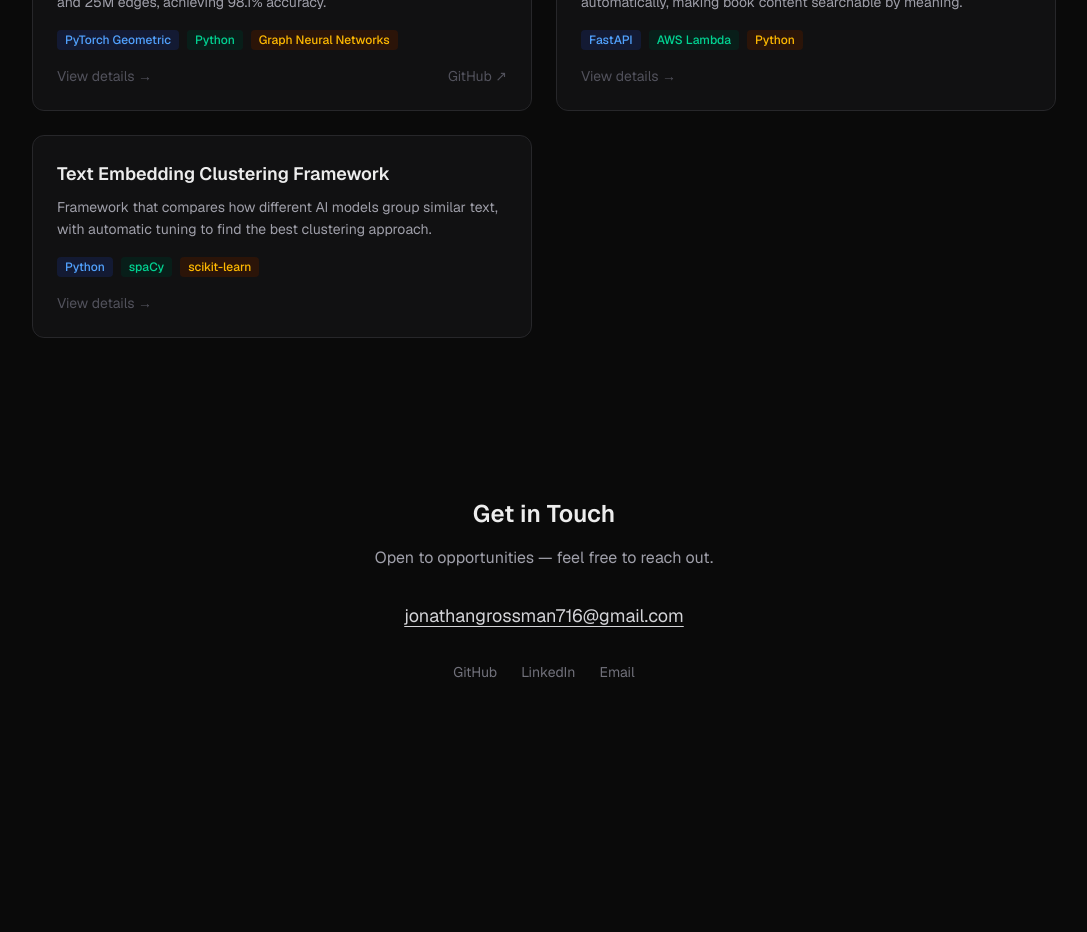
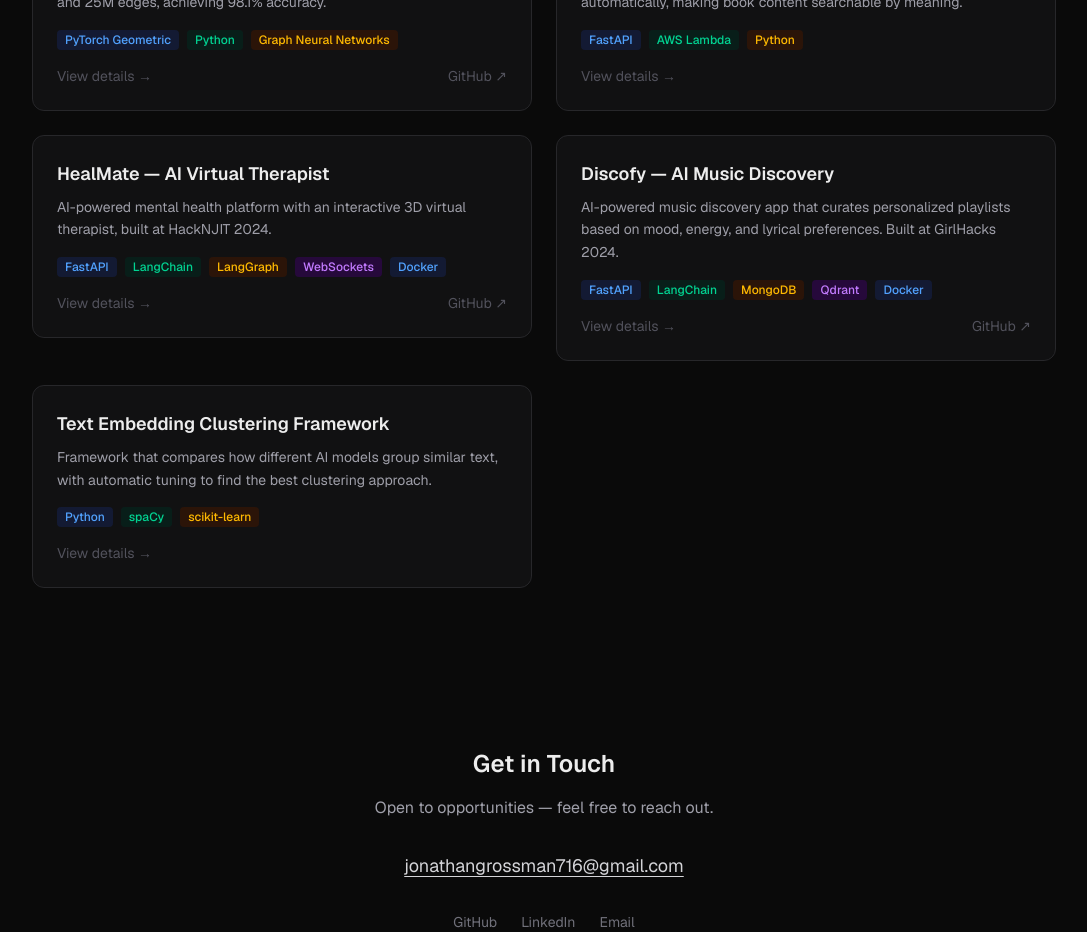
Before and after one commit to jgwentworth92/jgwentworth92.github.io, a Next.js app: page / in a window 1280 px wide. Shown: the part 1720-2652 px from the top of the page, without its empty margins (96-1183 px from the left). Before the commit the page ends 2482 px from the top, so only its background shows below. Built offline with nearby package versions, Linux system fonts and the light colour scheme.

Commit message:
feat: add HealMate and Discofy hackathon projects

```diff
--- a/src/data/projects.ts
+++ b/src/data/projects.ts
@@ -49,6 +49,46 @@ export const projects: Project[] = [
     ],
   },
   {
+    slug: "healmate",
+    title: "HealMate — AI Virtual Therapist",
+    summary:
+      "AI-powered mental health platform with an interactive 3D virtual therapist, built at HackNJIT 2024.",
+    techStack: ["FastAPI", "LangChain", "LangGraph", "WebSockets", "Docker"],
+    githubUrl: "https://github.com/tabrezdn1/hacknjit24-fe",
+    problem:
+      "Mental health support is often inaccessible or impersonal. Existing chatbot solutions lack engagement and don't feel like real conversations with a therapist.",
+    approach:
+      "Built the backend with FastAPI and LangChain/LangGraph to power AI-driven therapeutic conversations. Used WebSockets for real-time communication and integrated external knowledge bases via Wikipedia and Tavily APIs. The frontend featured a customizable 3D avatar built with Three.js.",
+    results:
+      "Delivered a working prototype at HackNJIT 2024 with real-time AI conversations, customizable 3D therapist avatar, and full CI/CD pipeline with Docker and Terraform.",
+    highlights: [
+      "LangChain + LangGraph multi-agent conversation pipeline",
+      "Real-time WebSocket communication",
+      "Dockerized backend with Terraform IaC",
+      "External knowledge retrieval via Tavily and Wikipedia",
+    ],
+  },
+  {
+    slug: "discofy",
+    title: "Discofy — AI Music Discovery",
+    summary:
+      "AI-powered music discovery app that curates personalized playlists based on mood, energy, and lyrical preferences. Built at GirlHacks 2024.",
+    techStack: ["FastAPI", "LangChain", "MongoDB", "Qdrant", "Docker"],
+    githubUrl: "https://github.com/tabrezdn1/girlhacks24-fe",
+    problem:
+      "Finding new music that matches a specific mood or vibe requires endless manual browsing through playlists. Existing recommendation engines rely on listening history, not how you feel right now.",
+    approach:
+      "Built the backend with FastAPI and a two-stage LangChain pipeline: first retrieves matching songs using Qdrant vector search, then fetches YouTube and Spotify links. MongoDB stores playlists and user data. Deployed on AWS with Docker.",
+    results:
+      "Delivered at GirlHacks 2024. Users describe their mood and preferences, and the app returns curated song recommendations with embedded Spotify and YouTube players.",
+    highlights: [
+      "Two-stage LangChain pipeline for song discovery",
+      "Qdrant vector store for semantic song matching",
+      "MongoDB async operations with Motor driver",
+      "LangSmith observability for LLM pipeline monitoring",
+    ],
+  },
+  {
     slug: "text-embedding-clustering",
     title: "Text Embedding Clustering Framework",
     summary:
```
